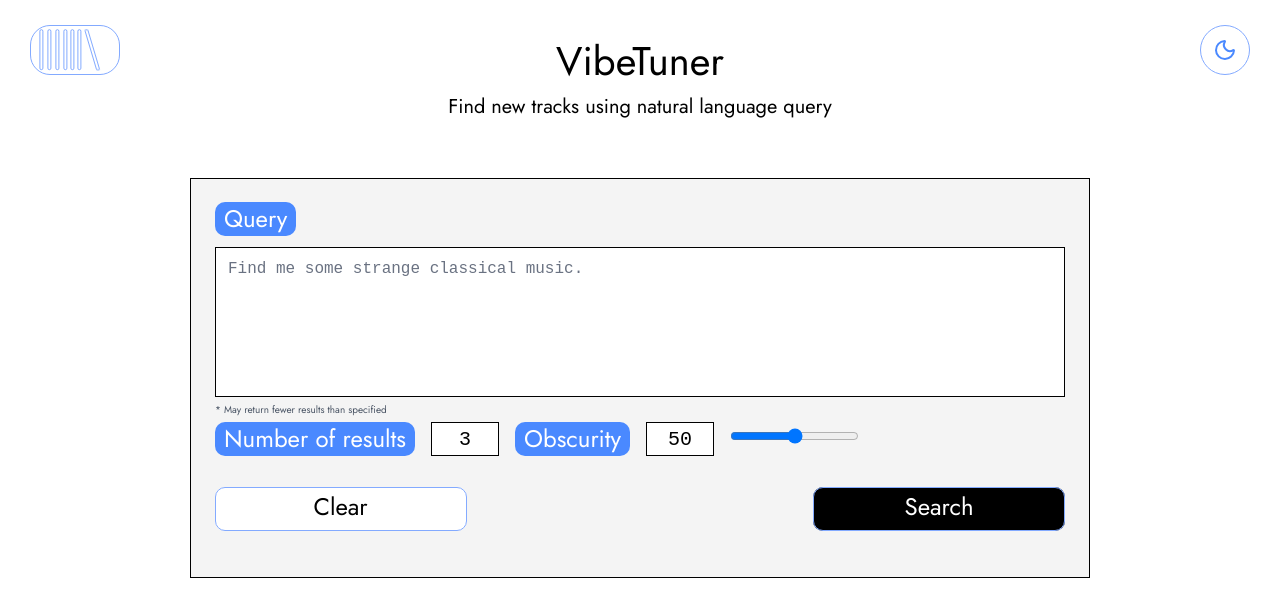
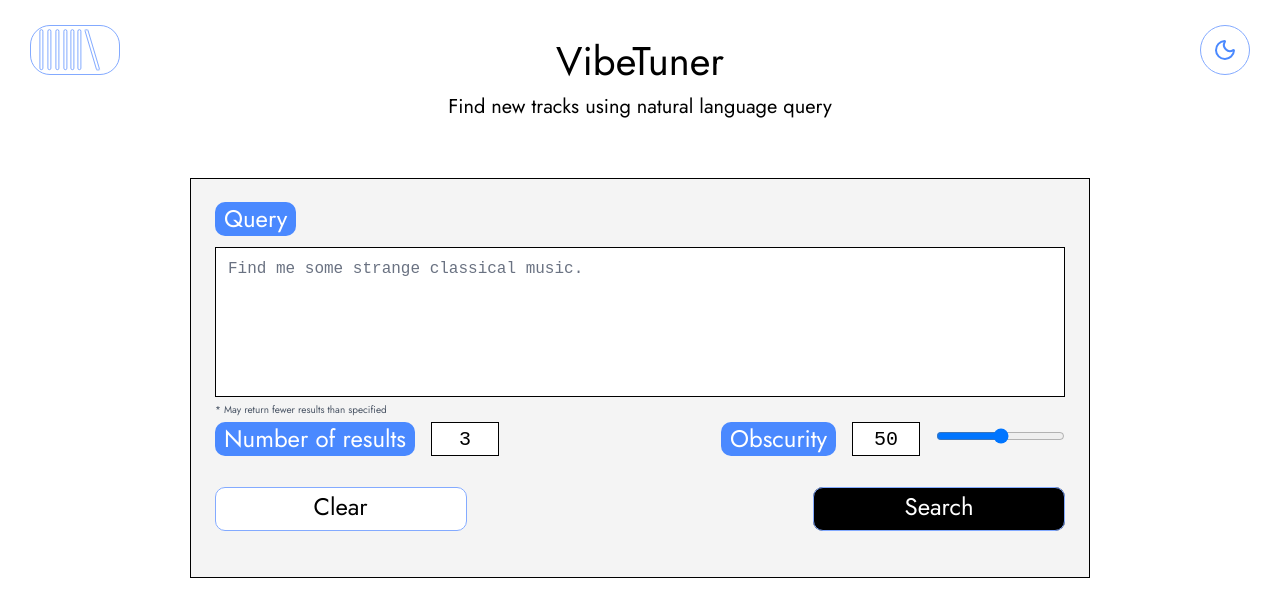
Before and after one commit to anthony-a-avila/VibeTuner, a React (Vite) app in the folder frontend/: page / in a window 1280 px wide. Shown: the top 616 px of the page. Built offline with nearby package versions, Linux system fonts and the light colour scheme.

Commit message:
frontend obscurity filter label bugs fixed

```diff
--- a/frontend/src/imports/LandingQueryResults.tsx
+++ b/frontend/src/imports/LandingQueryResults.tsx
@@ -316,19 +316,16 @@ export default function LandingQueryResults({
           className="absolute left-[115px] top-[202px] h-[34px] w-[81px]"
         />
 
-        {/* === FILTER ROW (Number of results + Obscurity) === */}
+        {/* Number of results filter */}
         <div
-          className="absolute flex w-[850px] items-center gap-4"
+          className="absolute flex items-center gap-4"
           style={{ left: 115, top: 422 }}
         >
-          <div className="flex items-center gap-4">
-            {/* Number of results label */}
           <FilterLabel
             text="Number of results"
             className="relative h-[34px] w-[200px]"
           />
 
-            {/* Number of results input */}
           <input
             type="text"
             value={numResultsInputValue}
@@ -344,14 +341,16 @@ export default function LandingQueryResults({
           />
         </div>
 
-          <div className="ml-auto flex w-[640px] items-center gap-4 justify-end">
-            {/* Obscurity label – aligned with right controls */}
+        {/* Obscurity filter – positioned independently so you can move it horizontally */}
+        <div
+          className="absolute flex items-center gap-4"
+          style={{ left: 621, top: 422 }}
+        >
           <FilterLabel
             text="Obscurity"
             className="relative h-[34px] w-[115px]"
           />
 
-            {/* Obscurity numeric input (same size as Number of results) */}
           <input
             type="text"
             value={obscurityInputValue}
@@ -366,8 +365,7 @@ export default function LandingQueryResults({
             }`}
           />
 
-            {/* Obscurity slider – fixed width so entire group shifts right */}
-            <div className="w-[420px]">
+          <div className="w-[320px]">
             <input
               type="range"
               min={0}
@@ -385,8 +383,6 @@ export default function LandingQueryResults({
             />
           </div>
         </div>
-        </div>
-        {/* === END FILTER ROW === */}
 
         {/* Clear button */}
         <div
```
Lines whose indentation alone changed are shown as unchanged.
